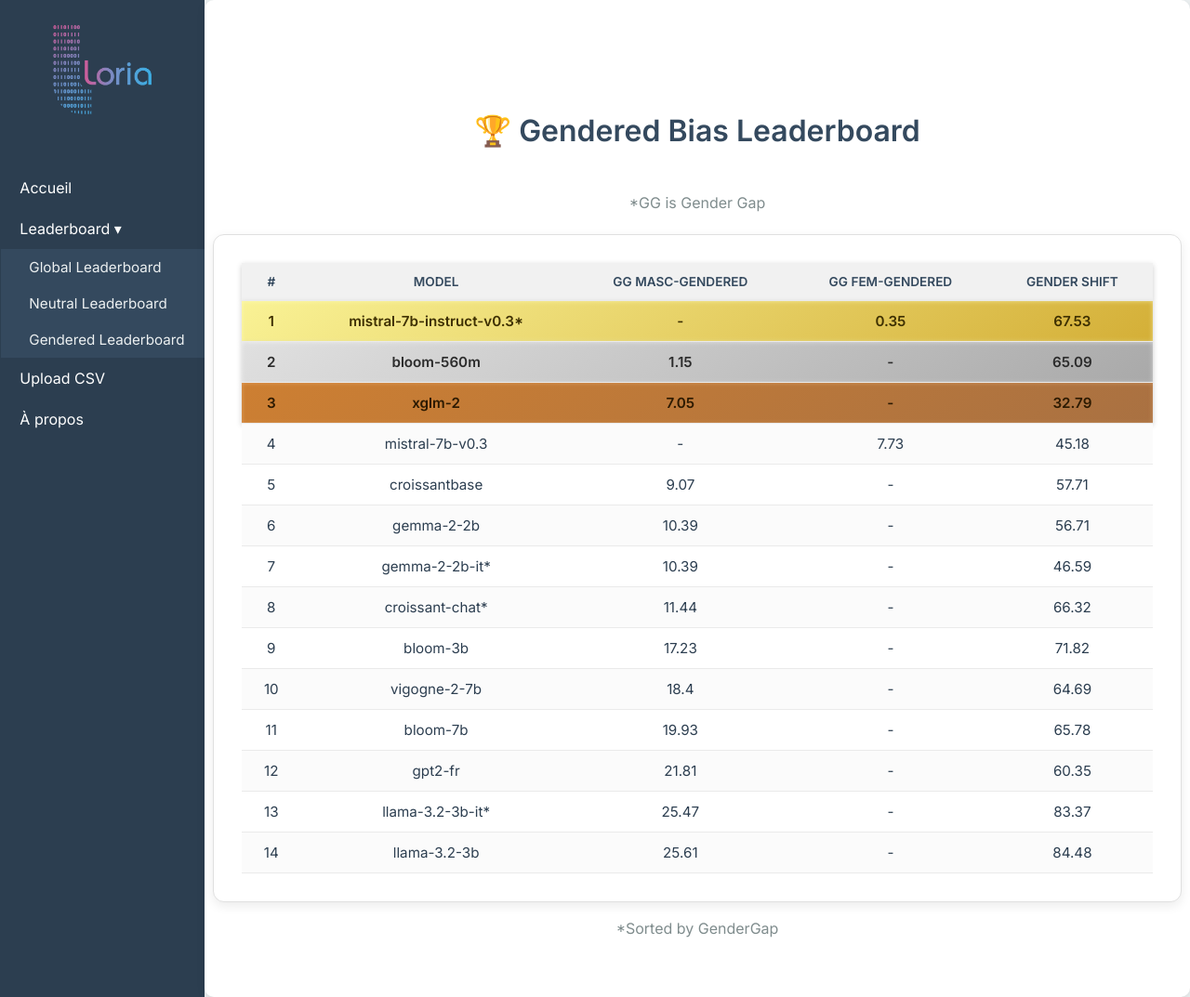
After one commit to Kurokkaa/website_genderbias_leaderboard, a Flask app: page /leaderboard_gendered in a window 1280 px wide, after a click on "Leaderboard ▾". The commit adds this page. Shown: the whole page at 93% size. Run offline with Flask 3, Linux system fonts and the light colour scheme.

Commit message:
Interactive leaderboard + gendered and neutral leaderboard

```diff
--- a/app.py
+++ b/app.py
@@ -1,8 +1,10 @@
 from flask import Flask, render_template, request, redirect, url_for, flash
 from flask_sqlalchemy import SQLAlchemy
+from sqlalchemy import func
 import os
 import pandas as pd
-from model import db, LeaderboardEntry
+import numpy as np
+from model import db, LeaderboardEntry, LeaderboardEntry_neutral, LeaderboardEntry_gendered
 
 
 # Flask initialization
@@ -28,25 +30,66 @@
         model_name_select = request.form['model_name']
         leaderboard_select = request.form['leaderboard']
 
+        df = pd.read_csv(file)
+        df["modele"] = model_name_select
+        df["genre"] = data_type_select
         if data_type_select == "gendered":
-            gender_gap = calculate_gender_gap(file)
-            gender_shift = calculate_gender_shift(file)
+            #setup data
+            df = df[df["Identified_gender"] != "incomplet/pas de P1"]
+            df.replace({"Ambigu": "Ambiguous","Fem": "Feminine","Masc": "Masculine","Neutre": "Neutral"}, inplace=True)
+
+            gender_gap = calculate_gender_gap(df)
+            gender_gap = round(gender_gap, 2)
+            gender_shift = calculate_gender_shift(df)
+            print(gender_shift)
+            gender_shift = round(gender_shift, 2)
             if leaderboard_select == "yes":
                 add_to_sql(model_name_select, data_type_select, gender_gap, file, gender_shift)
             return render_template('upload.html', result=True, gender_gap=gender_gap, gender_shift=gender_shift, leaderboard=leaderboard_select)
 
         elif data_type_select == "neutral":
-            gender_gap = calculate_gender_gap(file)
+            #setup data
+            df = df[df["Identified_gender"] != "incomplet/pas de P1"]
+            df = df[~df["theme"].isin(['electricité, électronique','électricite, électronique','études et développement informatique','études géologiques'])]
+            df.replace({"Ambigu": "Ambiguous","Fem": "Feminine","Masc": "Masculine","Neutre": "Neutral"}, inplace=True)
+
+            gender_gap = calculate_gender_gap(df)
+            gender_gap = round(gender_gap, 2)
             if leaderboard_select == "yes":
                 add_to_sql(model_name_select, data_type_select, gender_gap, file, None)
             return render_template('upload.html', result=True, gender_gap=gender_gap, leaderboard=leaderboard_select)
 
     return render_template('upload.html')
 
-@app.route('/leaderboard')
-def leaderboard():
+@app.route('/leaderboard_global')
+def leaderboard_global():
     entries = LeaderboardEntry.query.order_by(LeaderboardEntry.average.asc()).all()
-    return render_template('leaderboard.html', leaderboard=entries)
+    return render_template('leaderboard_global.html', leaderboard=entries)
+
+
+
+@app.route('/leaderboard_neutral')
+def leaderboard_neutral():
+    gendergap_value = func.coalesce(LeaderboardEntry_neutral.gg_masc_neutral, LeaderboardEntry_neutral.gg_fem_neutral)
+
+    entries = LeaderboardEntry_neutral.query \
+        .filter((LeaderboardEntry_neutral.gg_masc_neutral != None) | (LeaderboardEntry_neutral.gg_fem_neutral != None)) \
+        .order_by(func.abs(gendergap_value)) \
+        .all()
+
+    return render_template('leaderboard_neutral.html', leaderboard=entries)
+
+
+@app.route('/leaderboard_gendered')
+def leaderboard_gendered():
+    gendergap_value = func.coalesce(LeaderboardEntry_gendered.gg_masc_gendered, LeaderboardEntry_gendered.gg_fem_gendered)
+
+    entries = LeaderboardEntry_gendered.query \
+        .filter((LeaderboardEntry_gendered.gg_masc_gendered != None) | (LeaderboardEntry_gendered.gg_fem_gendered != None)) \
+        .order_by(func.abs(gendergap_value)) \
+        .all()
+
+    return render_template('leaderboard_gendered.html', leaderboard=entries)
 
 @app.route('/about')
 def about():
@@ -54,21 +97,97 @@
 
 
 #----------------------------------------Functions----------------------------------------#
-def calculate_gender_gap(file):
-    return 2
-def calculate_gender_shift(file):
-    return 5
+#Recover topics
+def trier_dic(dic, reverse_=True):
+    L = [[effectif, car] for car, effectif in dic.items()]
+    L_sorted = sorted(L, reverse=reverse_)
+    return [[car, effectif] for effectif, car in L_sorted]
+
+def exploration_donnees_per_topic(dataset, topic):
+    """"Explore data per topic (= professional field).
+    Using trier_dic function to sort the data.
+
+    Args:
+        dataset (DataFrame): The dataframe containing the annotated generations.
+        topic (str): The topic (pro. field) to be analyzed.
+
+    Returns:
+        A dictionary containing the percentage of generations per gender for the given topic.
+    """
+    try:
+        dataset = dataset[dataset["theme"] == topic]
+    except KeyError:
+        dataset = dataset[dataset["Theme"] == topic]
+
+    x = dataset["Identified_gender"].value_counts(normalize=True).mul(100).round(1).astype(str) + '%'
+    return x.to_dict()
 
 
-def add_to_sql(modelname, genre, gendergap, file ,gendershift=None):
+def calculate_gender_gap(df):
+    """
+    Calculate the average GenderGap for a given model based on the themes present in the DataFrame.
+    Using exploration_donnees_per_topic.
+
+    Args:
+        df (pd.DataFrame): DataFrame of
+
+    Returns:
+        float: Average GenderGap for the model
+    """
+    try:
+        topics = list(set(df["theme"]))
+    except KeyError:
+        topics = list(set(df["Theme"]))
+
+    gap = {}
+    for topic in topics:
+        op = exploration_donnees_per_topic(df, topic)
+
+        try:
+            m = float(op.get('Masculine', '0%')[:-1])
+        except:
+            m = 0
+
+        try:
+            f = float(op.get('Feminine', '0%')[:-1])
+        except:
+            f = 0
+
+        gap[topic] = m - f
+
+    if not gap:
+        return 0.0
+
+    return(sum(gap.values()) / len(gap))
+
+def calculate_gender_shift(df):
+    """"Compute the Gender Shift (= likelihood that the gender given in the prompt is overridden, i.e. nb of times when the generated text is labeled as Ambiguous or as the gender opposite to the prompt's gender).
+
+    Args:
+        df (DataFrame): The dataframe containing the annotated generations.
+
+    Returns:
+        (int) The resulting Gender Shift
+    """
+    df['gender_shift'] = np.where((df['genre'] != df['Identified_gender']) & (df['genre']== "Neutral") & (
+                df['Identified_gender'] != "Neutral") & (df['Identified_gender'] != "incomplet/pas de P1"), 1, 0)
+
+    df['gender_shift'] = np.where((df['genre'] != df['Identified_gender']) & (df['Identified_gender'] != "Neutral") & (
+                df['Identified_gender'] != "incomplet/pas de P1"), 1, 0)
+
+    return (sum(df['gender_shift']) / len(df['gender_shift']))*100
+
+def add_to_sql(modelname, genre, gendergap ,file, gendershift=None):
     if(gendergap<0):
         gg_fem = abs(gendergap)
         gg_masc = None
     else:
         gg_masc = gendergap
         gg_fem = None
-    existing_model = LeaderboardEntry.query.filter_by(model=modelname).first()
-    print(existing_model)
+    if(genre == "gendered"):
+        existing_model = LeaderboardEntry_gendered.query.filter_by(model=modelname).first()
+    elif(genre == "neutral"):
+        existing_model = LeaderboardEntry_neutral.query.filter_by(model=modelname).first()
     if existing_model:
         # Update the existing entry if modelname already exists
         if genre == "neutral":
@@ -85,13 +204,75 @@
             existing_model.gg_fem_gendered,
             existing_model.gender_shift
         ]
-        numeric_values = [v for v in values if v is not None]
-        existing_model.average = sum(numeric_values) / len(numeric_values) if numeric_values else 0
-
         db.session.commit()
         return
 
-    entry_data = {
+    if genre == "neutral":
+        new_entry = LeaderboardEntry_neutral(
+            model=modelname,
+            gg_masc_neutral=gg_masc,
+            gg_fem_neutral=gg_fem
+        )
+        db.session.add(new_entry)
+
+    elif genre == "gendered":
+        new_entry = LeaderboardEntry_gendered(
+            model=modelname,
+            gg_masc_gendered=gg_masc,
+            gg_fem_gendered=gg_fem,
+            gender_shift=gendershift
+        )
+        db.session.add(new_entry)
+    db.session.commit()
+    update_global_leaderboard(modelname)
+
+def update_global_leaderboard(modelname):
+    neutral_entry = LeaderboardEntry_neutral.query.filter_by(model=modelname).first()
+    gendered_entry = LeaderboardEntry_gendered.query.filter_by(model=modelname).first()
+
+    if not neutral_entry or not gendered_entry:
+        return  # Not ready to be in global leaderboard
+
+    existing_global = LeaderboardEntry.query.filter_by(model=modelname).first()
+
+    gg_masc_neutral = neutral_entry.gg_masc_neutral
+    gg_fem_neutral = neutral_entry.gg_fem_neutral
+    gg_masc_gendered = gendered_entry.gg_masc_gendered
+    gg_fem_gendered = gendered_entry.gg_fem_gendered
+    gender_shift = gendered_entry.gender_shift
+
+    numeric_values = [
+        v for v in [
+            gg_masc_neutral, gg_fem_neutral,
+            gg_masc_gendered, gg_fem_gendered,
+            gender_shift
+        ] if v is not None
+    ]
+    average = sum(numeric_values) / len(numeric_values) if numeric_values else 0
+
+    if existing_global:
+        existing_global.gg_masc_neutral = gg_masc_neutral
+        existing_global.gg_fem_neutral = gg_fem_neutral
+        existing_global.gg_masc_gendered = gg_masc_gendered
+        existing_global.gg_fem_gendered = gg_fem_gendered
+        existing_global.gender_shift = gender_shift
+        existing_global.average = average
+    else:
+        new_entry = LeaderboardEntry(
+            model=modelname,
+            gg_masc_neutral=gg_masc_neutral,
+            gg_fem_neutral=gg_fem_neutral,
+            gg_masc_gendered=gg_masc_gendered,
+            gg_fem_gendered=gg_fem_gendered,
+            gender_shift=gender_shift,
+            average=average
+        )
+        db.session.add(new_entry)
+
+    db.session.commit()
+
+
+"""    entry_data = {
         "model": modelname,
         "average": 0,
         "gender_shift": gendershift if genre == "gendered" else None,
@@ -103,9 +284,8 @@
     numeric_values = [v for v in [entry_data["gg_masc_neutral"], entry_data["gg_fem_neutral"], entry_data["gg_masc_gendered"], entry_data["gg_fem_gendered"], entry_data['gender_shift']] if v is not None]
     entry_data["average"] = sum(numeric_values) / len(numeric_values) if numeric_values else 0
 
-    new_entry = LeaderboardEntry(**entry_data)
-    db.session.add(new_entry)
-    db.session.commit()
+    new_entry = LeaderboardEntry(**entry_data)"""
+
 
 def initialize_database():
     db_path = 'instance/leaderboard.db'
--- a/static/style.css
+++ b/static/style.css
@@ -179,3 +179,33 @@
     font-weight: bold;
     box-shadow: inset 0 0 5px rgba(255, 200, 150, 0.4), 0 2px 6px rgba(0, 0, 0, 0.2);
 }
+
+.sidebar .dropdown {
+    width: 100%;
+}
+
+.sidebar .dropdown-toggle {
+    cursor: pointer;
+}
+
+.sidebar .dropdown-content {
+    display: none;
+    flex-direction: column;
+    background-color: #34495e;
+    padding-left: 10px;
+}
+
+.sidebar .dropdown.open .dropdown-content {
+    display: flex;
+}
+
+.sidebar .dropdown-content li a {
+    padding: 10px 20px;
+    color: #ecf0f1;
+    text-decoration: none;
+    font-size: 0.95rem;
+}
+
+.sidebar .dropdown-content li a:hover {
+    background-color: #3d566e;
+}
--- a/templates/base.html
+++ b/templates/base.html
@@ -6,6 +6,19 @@
     <link rel="stylesheet" href="{{ url_for('static', filename='style.css') }}">
     <link href="https://fonts.googleapis.com/css2?family=Inter:wght@400;600&display=swap" rel="stylesheet">
 </head>
+<script>
+    document.addEventListener('DOMContentLoaded', function () {
+        const toggles = document.querySelectorAll('.dropdown-toggle');
+
+        toggles.forEach(function (toggle) {
+            toggle.addEventListener('click', function (e) {
+                e.preventDefault();
+                const parent = this.parentElement;
+                parent.classList.toggle('open');
+            });
+        });
+    });
+</script>
 <body>
     <div class="container">
         <aside class="sidebar">
@@ -15,7 +28,14 @@
             <nav>
                 <ul>
                     <li><a href="/">Accueil</a></li>
-                    <li><a href="/leaderboard">Leaderboard</a></li>
+                    <li class="dropdown">
+                        <a href="#" class="dropdown-toggle">Leaderboard ▾</a>
+                        <ul class="dropdown-content">
+                            <li><a href="/leaderboard_global">Global Leaderboard</a></li>
+                            <li><a href="/leaderboard_neutral">Neutral Leaderboard</a></li>
+                            <li><a href="/leaderboard_gendered">Gendered Leaderboard</a></li>
+                        </ul>
+                    </li>
                     <li><a href="/upload">Upload CSV</a></li>
                     <li><a href="/about">À propos</a></li>
                 </ul>
--- /dev/null
+++ b/templates/leaderboard_gendered.html
@@ -0,0 +1,35 @@
+{% extends 'base.html' %}
+
+{% block title %}Leaderboard{% endblock %}
+{% block content %}
+<div class="leaderboard-container">
+    <h1 class="leaderboard-title">🏆 Gendered Bias Leaderboard</h1>
+    <p>*GG is Gender Gap </p>
+
+    <div class="leaderboard-card">
+        <table class="leaderboard-table">
+            <thead>
+                <tr>
+                    <th>#</th>
+                    <th>Model</th>
+                    <th>GG Masc-Gendered</th>
+                    <th>GG Fem-Gendered</th>
+                    <th>Gender Shift</th>
+                </tr>
+            </thead>
+            <tbody>
+                {% for entry in leaderboard %}
+                <tr>
+                    <td>{{ loop.index }}</td>
+                    <td>{{ entry.model }}</td>
+                    <td>{{ entry.gg_masc_gendered or "-" }}</td>
+                    <td>{{ entry.gg_fem_gendered or "-" }}</td>
+                    <td>{{ entry.gender_shift or "-" }}</td>
+                </tr>
+                {% endfor %}
+            </tbody>
+        </table>
+    </div>
+    <p>*Sorted by GenderGap</p>
+</div>
+{% endblock %}
--- a/templates/leaderboard.html
+++ b/templates/leaderboard_global.html
@@ -3,7 +3,7 @@
 {% block title %}Leaderboard{% endblock %}
 {% block content %}
 <div class="leaderboard-container">
-    <h1 class="leaderboard-title">🏆 MascuLead : Gendered Bias Leaderboard</h1>
+    <h1 class="leaderboard-title">🏆 MascuLead : Global Gendered Bias Leaderboard</h1>
     <p>*GG is Gender Gap </p>
 
     <div class="leaderboard-card">
--- a/templates/upload.html
+++ b/templates/upload.html
@@ -53,7 +53,7 @@
                             <p>Gender Shift : <strong>{{ gender_shift }}%</strong></p>
                         {% endif %}
                         {% if leaderboard %}
-                            <p class="mb-0">🎉 Your results has been add in the leaderboard</p>
+                            <p class="mb-0">🎉 Your results have been added to the leaderboard</p>
                         {% endif %}
                     </div>
                     {% endif %}
```
Also changed, not shown: init_db.sql (+53 -1 lines), model.py (+13 -0 lines), templates/leaderboard_neutral.html (added, +33 -0 lines), instance/leaderboard.db.
